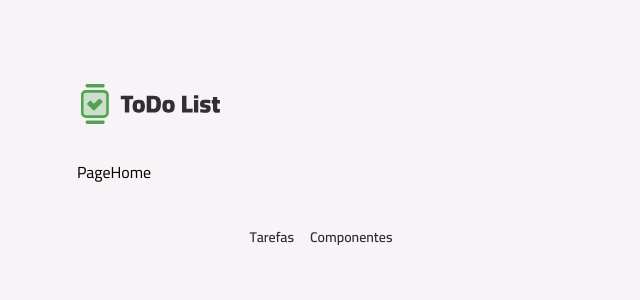
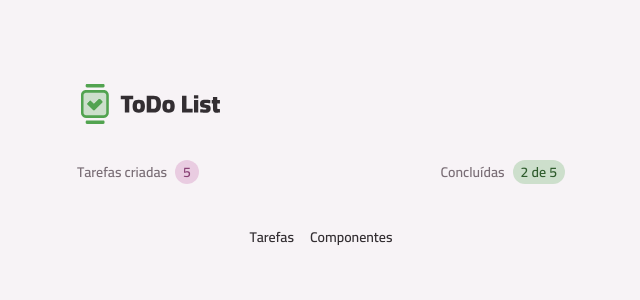
Before and after one commit to FelipeDuan/react-todo-list, a React (Vite) app: page / in a window 1280 px wide. Shown: the top 300 px of the page, without its empty margins (319-959 px from the left). Built offline with nearby package versions, Linux system fonts and the light colour scheme.

Commit message:
feat: create TaskSummary component
Componente de resumo das tarefas

```diff
--- a/src/components/text.tsx
+++ b/src/components/text.tsx
@@ -8,9 +8,13 @@ export const textVariants = cva("font-sans text-gray-400", {
       "body-md": "text-base leading-6 font-normal",
       "body-md-bold": "text-base leading-6 font-semibold",
     },
+    muted: {
+      true: "!text-gray-300",
+    },
   },
   defaultVariants: {
     variant: "body-md",
+    muted: false,
   },
 });
 
@@ -23,6 +27,7 @@ interface TextProps extends VariantProps<typeof textVariants> {
 export function Text({
   as = "span",
   variant,
+  muted,
   className,
   children,
   ...props
@@ -30,7 +35,7 @@ export function Text({
   return React.createElement(
     as,
     {
-      className: textVariants({ variant, className }),
+      className: textVariants({ variant, muted, className }),
       ...props,
     },
     children
--- /dev/null
+++ b/src/core-components/tasks-summary.tsx
@@ -0,0 +1,22 @@
+import { Badge } from "../components/badge";
+import { Text } from "../components/text";
+
+export function TasksSummary() {
+  return (
+    <>
+      <div className="flex items-center gap-2">
+        <Text variant="body-sm-bold" muted>
+          Tarefas criadas
+        </Text>
+        <Badge variant="secondary">5</Badge>
+      </div>
+
+      <div className="flex items-center gap-2">
+        <Text variant="body-sm-bold" muted>
+          Concluídas
+        </Text>
+        <Badge variant="primary">2 de 5</Badge>
+      </div>
+    </>
+  );
+}
--- a/src/pages/page-home.tsx
+++ b/src/pages/page-home.tsx
@@ -1,5 +1,12 @@
 import { Container } from "../components/container";
+import { TasksSummary } from "../core-components/tasks-summary";
 
 export function PageHome() {
-  return <Container>PageHome</Container>;
+  return (
+    <Container as="article" className="space-y-3">
+      <header className="flex items-center justify-between">
+        <TasksSummary />
+      </header>
+    </Container>
+  );
 }
```
